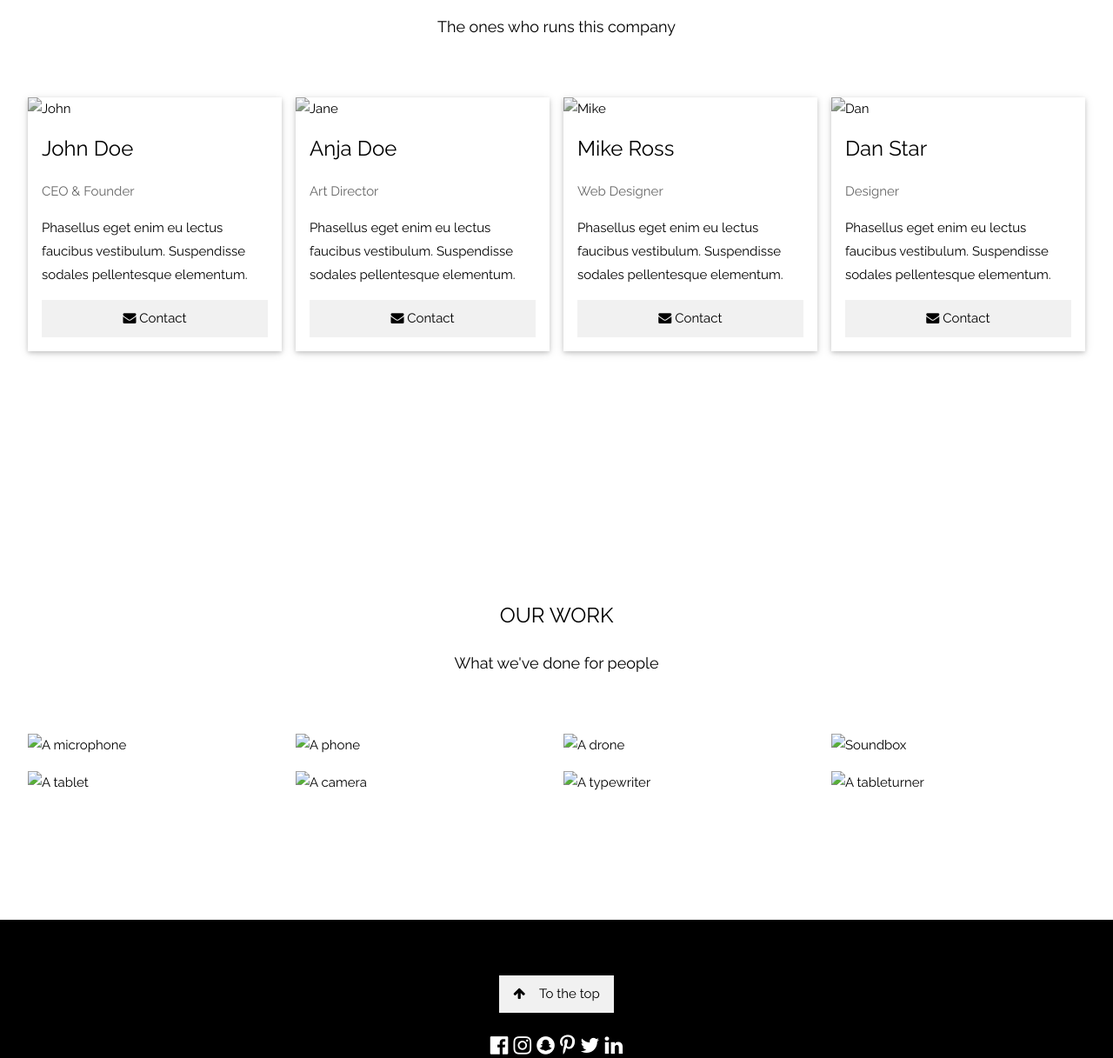
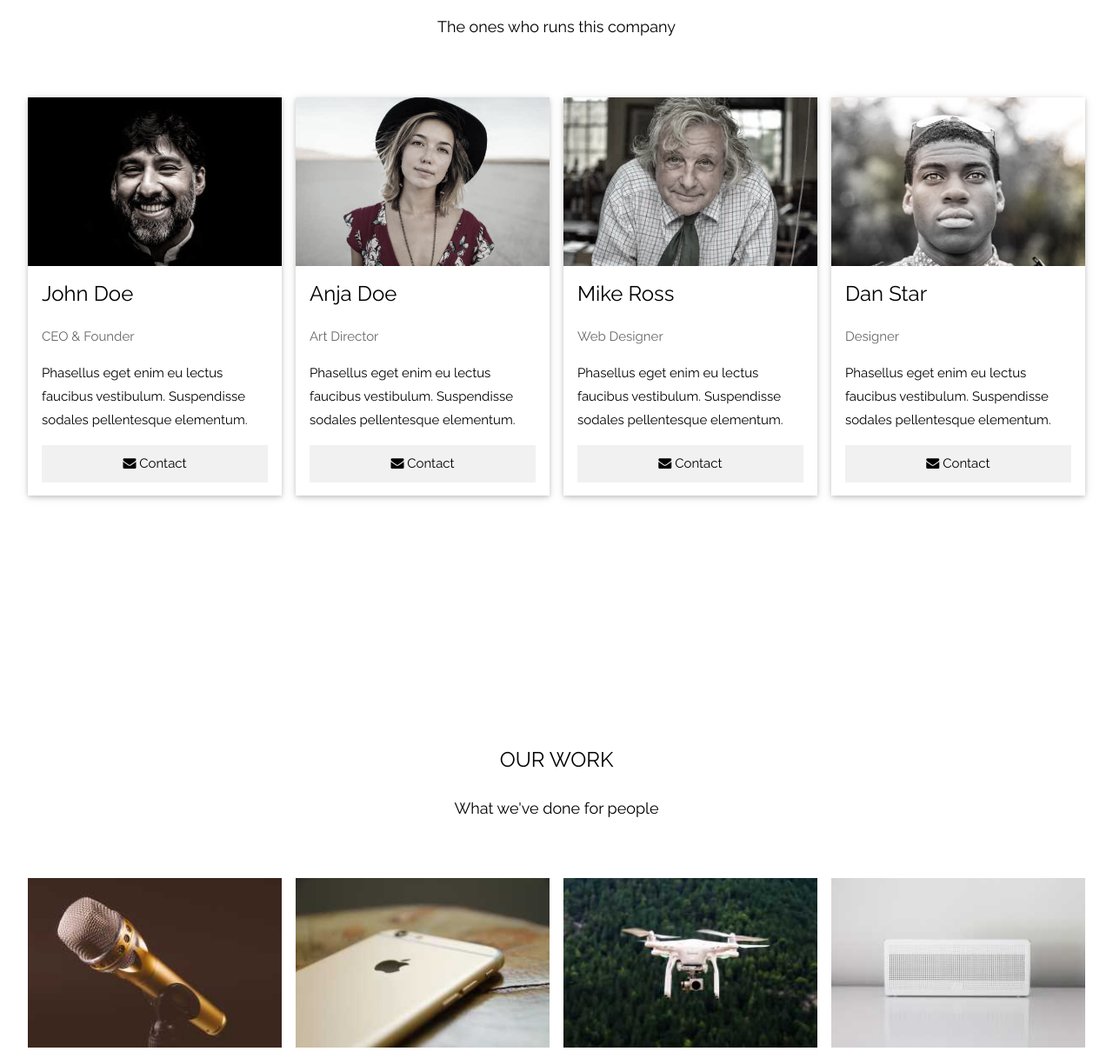
Before and after one commit to hauuto/Vision-Vibe, a plain HTML site: page templates/index.html in a window 1280 px wide. Shown: the part 1652-2869 px from the top of the page at 87% size. Drawn offline with Linux system fonts and the light colour scheme.

Commit message:
Đổi đường dẫn hình ảnh

```diff
--- a/templates/index.html
+++ b/templates/index.html
@@ -29,7 +29,7 @@
         .bgimg-1 {
             background-position: center;
             background-size: cover;
-            background-image: url("../static/img/mac.jpg");
+            background-image: url("../static/../static/img/mac.jpg");
             min-height: 100%;
         }
 
@@ -129,7 +129,7 @@
         <div class="w3-row-padding w3-grayscale" style="margin-top:64px">
             <div class="w3-col l3 m6 w3-margin-bottom">
                 <div class="w3-card">
-                    <img src="img/team2.jpg" alt="John" style="width:100%">
+                    <img src="../static/img/team2.jpg" alt="John" style="width:100%">
                     <div class="w3-container">
                         <h3>John Doe</h3>
                         <p class="w3-opacity">CEO & Founder</p>
@@ -142,7 +142,7 @@
             </div>
             <div class="w3-col l3 m6 w3-margin-bottom">
                 <div class="w3-card">
-                    <img src="img/team1.jpg" alt="Jane" style="width:100%">
+                    <img src="../static/img/team1.jpg" alt="Jane" style="width:100%">
                     <div class="w3-container">
                         <h3>Anja Doe</h3>
                         <p class="w3-opacity">Art Director</p>
@@ -155,7 +155,7 @@
             </div>
             <div class="w3-col l3 m6 w3-margin-bottom">
                 <div class="w3-card">
-                    <img src="img/team3.jpg" alt="Mike" style="width:100%">
+                    <img src="../static/img/team3.jpg" alt="Mike" style="width:100%">
                     <div class="w3-container">
                         <h3>Mike Ross</h3>
                         <p class="w3-opacity">Web Designer</p>
@@ -168,7 +168,7 @@
             </div>
             <div class="w3-col l3 m6 w3-margin-bottom">
                 <div class="w3-card">
-                    <img src="img/team4.jpg" alt="Dan" style="width:100%">
+                    <img src="../static/img/team4.jpg" alt="Dan" style="width:100%">
                     <div class="w3-container">
                         <h3>Dan Star</h3>
                         <p class="w3-opacity">Designer</p>
@@ -189,39 +189,39 @@
 
         <div class="w3-row-padding" style="margin-top:64px">
             <div class="w3-col l3 m6">
-                <img src="img/tech_mic.jpg" style="width:100%" onclick="onClick(this)" class="w3-hover-opacity"
-                    alt="A microphone">
+                <img src="../static/img/tech_mic.jpg" style="width:100%" onclick="onClick(this)"
+                    class="w3-hover-opacity" alt="A microphone">
             </div>
             <div class="w3-col l3 m6">
-                <img src="img/tech_phone.jpg" style="width:100%" onclick="onClick(this)" class="w3-hover-opacity"
-                    alt="A phone">
+                <img src="../static/img/tech_phone.jpg" style="width:100%" onclick="onClick(this)"
+                    class="w3-hover-opacity" alt="A phone">
             </div>
             <div class="w3-col l3 m6">
-                <img src="img/tech_drone.jpg" style="width:100%" onclick="onClick(this)" class="w3-hover-opacity"
-                    alt="A drone">
+                <img src="../static/img/tech_drone.jpg" style="width:100%" onclick="onClick(this)"
+                    class="w3-hover-opacity" alt="A drone">
             </div>
             <div class="w3-col l3 m6">
-                <img src="img/tech_sound.jpg" style="width:100%" onclick="onClick(this)" class="w3-hover-opacity"
-                    alt="Soundbox">
+                <img src="../static/img/tech_sound.jpg" style="width:100%" onclick="onClick(this)"
+                    class="w3-hover-opacity" alt="Soundbox">
             </div>
         </div>
 
         <div class="w3-row-padding w3-section">
             <div class="w3-col l3 m6">
-                <img src="img/tech_tablet.jpg" style="width:100%" onclick="onClick(this)" class="w3-hover-opacity"
-                    alt="A tablet">
+                <img src="../static/img/tech_tablet.jpg" style="width:100%" onclick="onClick(this)"
+                    class="w3-hover-opacity" alt="A tablet">
             </div>
             <div class="w3-col l3 m6">
-                <img src="img/tech_camera.jpg" style="width:100%" onclick="onClick(this)" class="w3-hover-opacity"
-                    alt="A camera">
+                <img src="../static/img/tech_camera.jpg" style="width:100%" onclick="onClick(this)"
+                    class="w3-hover-opacity" alt="A camera">
             </div>
             <div class="w3-col l3 m6">
-                <img src="img/tech_typewriter.jpg" style="width:100%" onclick="onClick(this)" class="w3-hover-opacity"
-                    alt="A typewriter">
+                <img src="../static/img/tech_typewriter.jpg" style="width:100%" onclick="onClick(this)"
+                    class="w3-hover-opacity" alt="A typewriter">
             </div>
             <div class="w3-col l3 m6">
-                <img src="img/tech_tableturner.jpg" style="width:100%" onclick="onClick(this)" class="w3-hover-opacity"
-                    alt="A tableturner">
+                <img src="../static/img/tech_tableturner.jpg" style="width:100%" onclick="onClick(this)"
+                    class="w3-hover-opacity" alt="A tableturner">
             </div>
         </div>
     </div>
```
